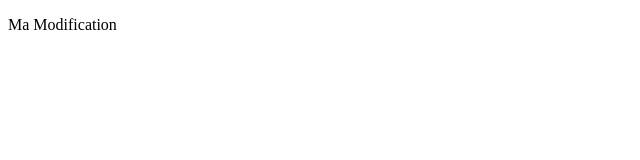
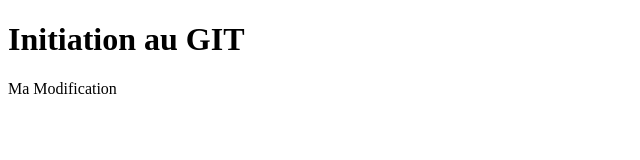
Before and after one commit to MadhushiP/girlspower, a plain HTML site: page index.html in a window 1280 px wide. Shown: the whole page, without its empty margins (0-640 px from the left). Drawn offline with Linux system fonts and the light colour scheme.

Commit message:
Ajout d'un titre

```diff
--- a/index.html
+++ b/index.html
@@ -8,6 +8,7 @@
     <title>Entraînement GIT</title>
   </head>
   <body>
+    <h1>Initiation au GIT</h1>
     <p>Ma Modification</p>
     <script src="js/app.js"></script>
   </body>
```
